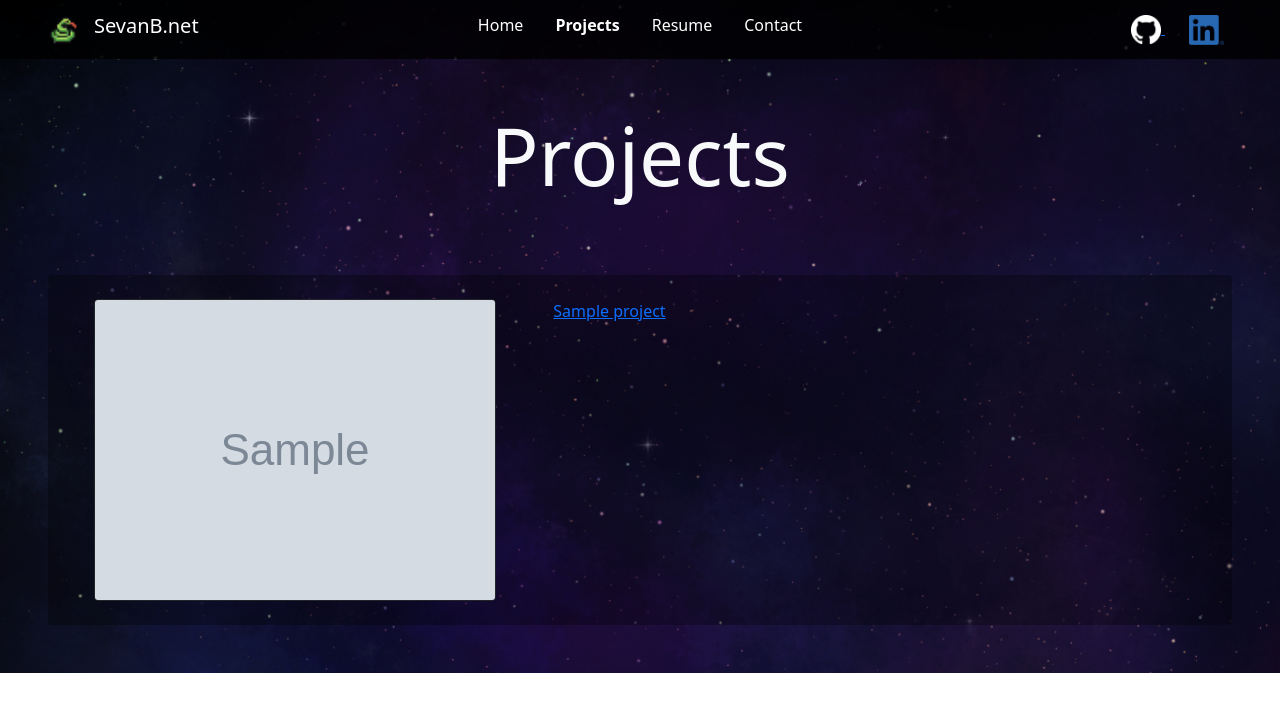
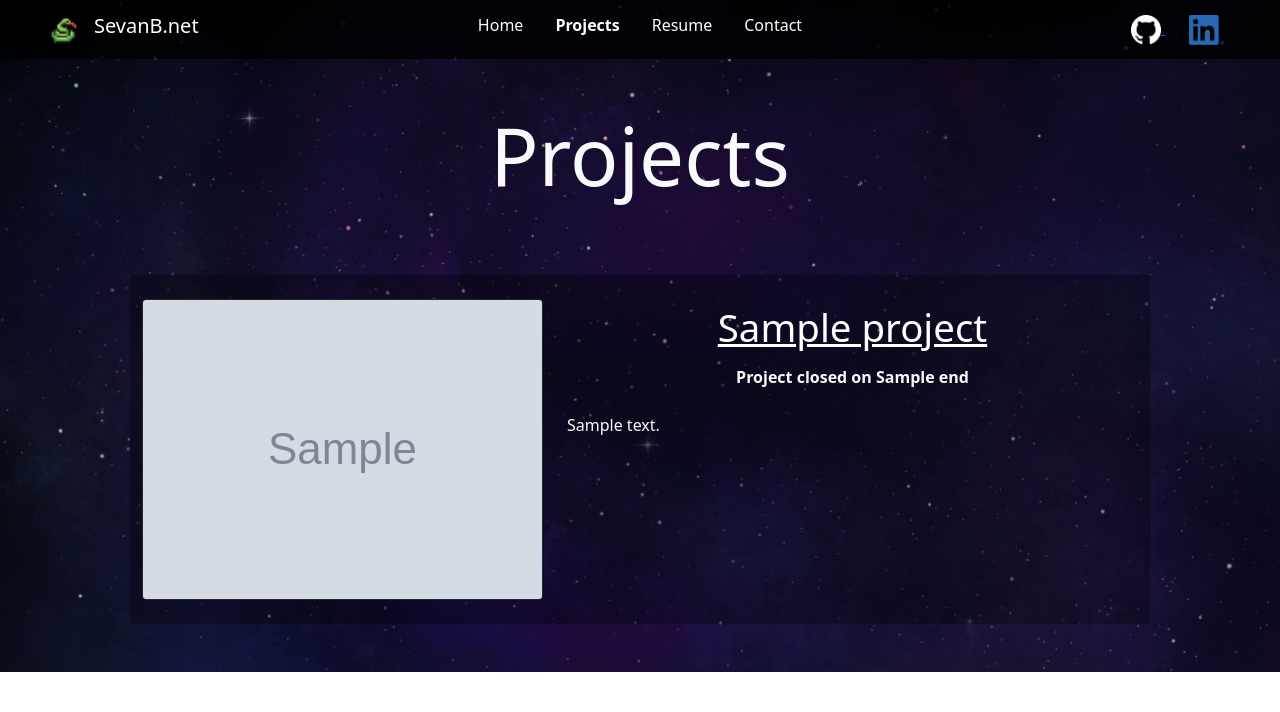
Before and after one commit to SevanBrodjian/SevanBNet-backend, a Django app: template catalog/templates/projects.html in a window 1280 px wide. Shown: the top 712 px of the page. Run offline with Django 4.2, Linux system fonts and the light colour scheme; the template is opened without the code that fills it: most values are stand-ins (such as "Sample title", 1, 10 or a date in 2020); grey boxes marked "Sample" are stand-in pictures.

Commit message:
Finished designing project view page

```diff
--- a/catalog/templates/projects.html
+++ b/catalog/templates/projects.html
@@ -25,7 +25,7 @@
 
     {% if projects %}
         {% for project in projects %}
-
+        <div class="container">
             <div class="row mx-5 my-4 rounded" style="background-color: rgba(0, 0, 0, 0.3);">
                 <div class="col-5">
                     <a href="{{ project.get_absolute_url }}">
@@ -33,9 +33,36 @@
                     </a>
                 </div>
                 <div class="col-7">
-                <br>
-                <a href="{{ project.get_absolute_url }}">{{ project.title }}</a>
-                <br>
+                    <div class="row mt-2">
+                        <div class="col d-flex justify-content-center"><a class="mt-3 text-white" href="{{ project.get_absolute_url }}" style="font-size:3vw;">{{ project.title }}</a></div>
+                    </div>
+
+                    {% if project.independent %}
+                        <div class="row mt-2">
+                            <div class="col d-flex justify-content-center"><p><strong>*Independent Project*</strong></p></div>
+                        </div>
+                    {% endif %}
+
+                    <div class="row mt-2">
+                        {% if project.ongoing %}
+                            <div class="col d-flex justify-content-center"><p><strong>Ongoing Project</strong></p></div>
+                        {% else %}
+                            <div class="col d-flex justify-content-center"><p><strong>Project closed on {{ project.end }}</strong></p></div>
+                        {% endif %}
+                    </div>
+
+                    {% if project.description %}
+                        <div class="row mt-2">
+                            <div class="col"><p style="white-space: pre-line; overflow: hidden;
+                                                        text-overflow: ellipsis;
+                                                        display: -webkit-box;
+                                                        -webkit-line-clamp: 5; /* number of lines to show */
+                                                                line-clamp: 5;
+                                                        -webkit-box-orient: vertical;">{{ project.description }}</p></div>
+                        </div>
+                    {% endif %}
+
+                </div>
             </div>
         </div>
         {% endfor %}
```
Lines whose indentation alone changed are shown as unchanged.
